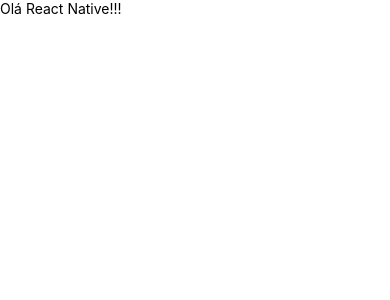
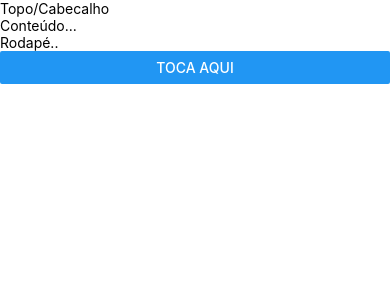
Before and after one commit to Felipebandradev/ola-react-native, a React Native app: screen / in a window 390 px wide. Shown: the top 300 px of the page. Built offline with nearby package versions, Linux system fonts and the light colour scheme.

Commit message:
feat:  Component SafeViewPort e Button

```diff
--- a/App.js
+++ b/App.js
@@ -1,12 +1,32 @@
-import { StatusBar, Text, View } from "react-native";
+import {
+  Alert,
+  Button,
+  SafeAreaView,
+  StatusBar,
+  Text,
+  View,
+} from "react-native";
 
 export default function App() {
+  const vai = () => {
+    Alert.alert("Tanaka", "Fala Parça!!!");
+  };
+
   return (
     <>
-      <StatusBar barStyle="dark-content" />
-      <View>
-        <Text>Olá React Native!!!</Text>
-      </View>
+      <StatusBar barStyle="default" />
+      <SafeAreaView>
+        <View>
+          <Text>Topo/Cabecalho</Text>
+        </View>
+        <View>
+          <Text>Conteúdo...</Text>
+        </View>
+        <View>
+          <Text>Rodapé..</Text>
+          <Button title="Toca Aqui" onPress={vai} />
+        </View>
+      </SafeAreaView>
     </>
   );
 }
```
